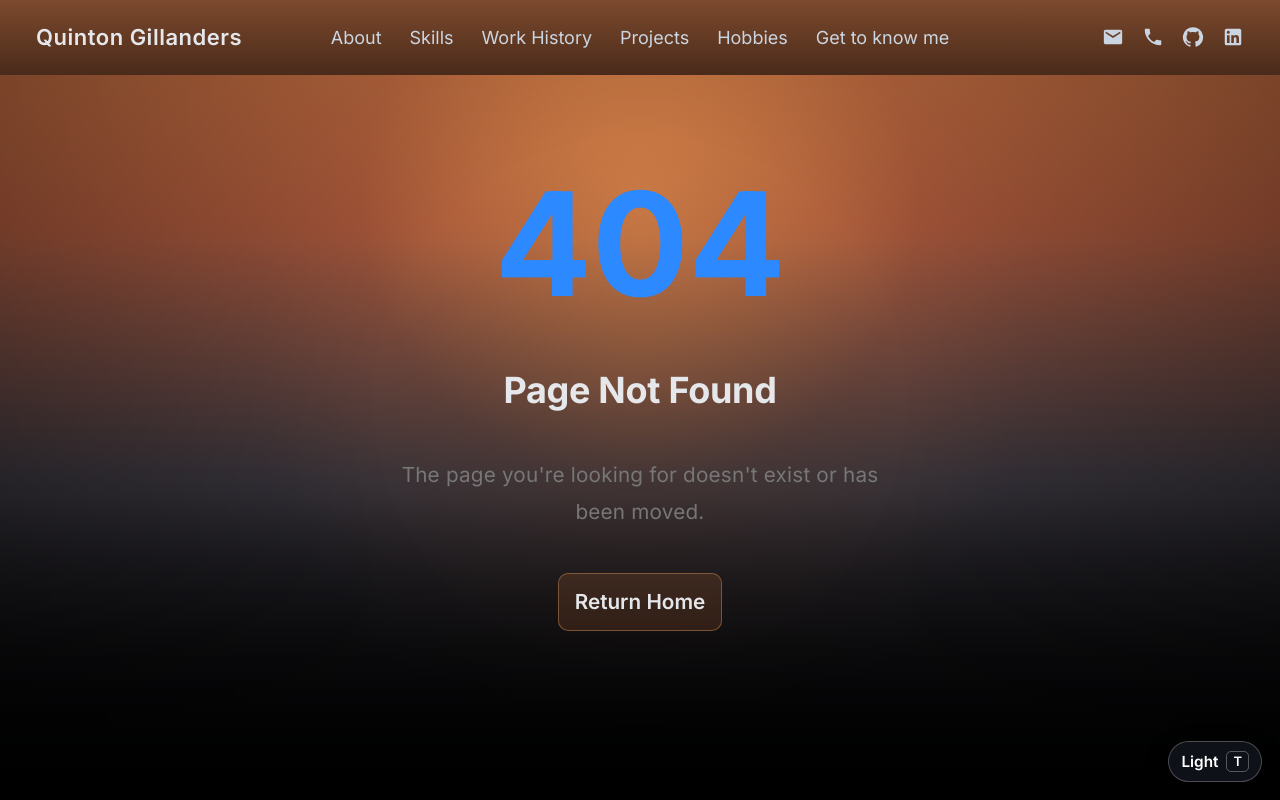
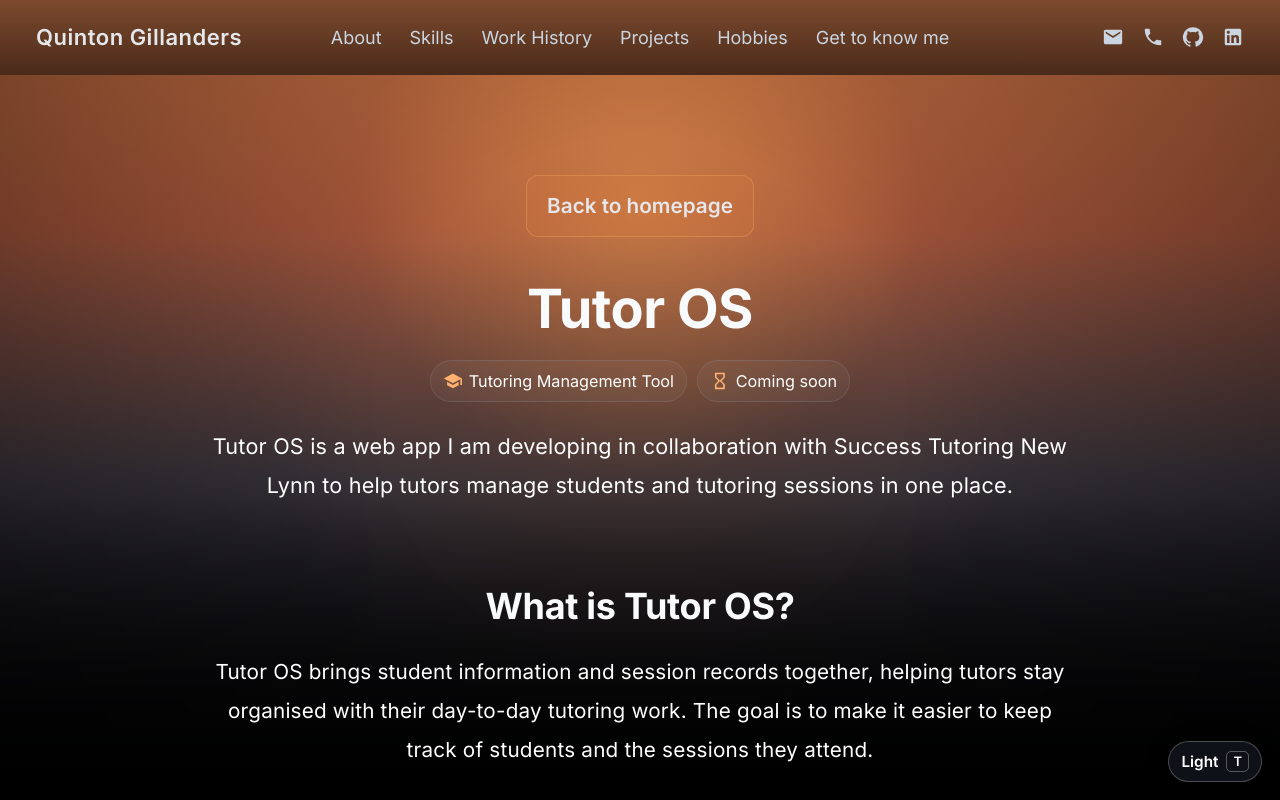
Before and after one commit to quintongillanders/quintonportfolio1, a React (Vite) app: page /tutoros in a window 1280 px wide. Before the commit this address had no page. Built offline with nearby package versions, Linux system fonts and the light colour scheme.

Commit message:
added tutor os case study page

```diff
--- a/src/App.jsx
+++ b/src/App.jsx
@@ -12,6 +12,7 @@ import SuccessTutoringLinks from "./pages/SuccessTutoringLinks";
 import DanubeOrchards from "./pages/DanubeOrchards";
 import NewZealandInsulators from "./pages/NZI";
 import Quinelo from "./pages/quinelo";
+import TutorOS from "./pages/TutorOS";
 import CV from "./pages/CV";
 import NotFound from "./pages/NotFound";
 
@@ -872,18 +873,15 @@ for (const key in knowledgeBase) {
         <h3>TutorOS (Date TBC)</h3>
 
         <p>
-          More details on TutorOS will be shared in the coming months.
+          A web app for managing students and tutoring sessions in one place.
+          Coming soon.
         </p>
 
         <div className="project-buttons">
 
-          <a
-            href="#"
-            className="project-link"
-            onClick={(e) => e.preventDefault()}
-          >
-            Coming Soon
-          </a>
+          <Link to="/tutoros" className="project-link">
+            Learn More
+          </Link>
 
         </div>
 
@@ -1077,6 +1075,7 @@ function App() {
         <Route path="/danube" element={<DanubeOrchards />} />
         <Route path="/nzi" element={<NewZealandInsulators />} />
         <Route path="/quinelo" element={<Quinelo />} />
+        <Route path="/tutoros" element={<TutorOS />} />
         <Route path="/cv" element={<CV />} />
         <Route path="*" element={<NotFound />} />
       </Routes>
--- /dev/null
+++ b/src/pages/TutorOS.jsx
@@ -0,0 +1,45 @@
+import { Link } from "react-router-dom";
+import SchoolIcon from "@mui/icons-material/School";
+import HourglassEmptyIcon from "@mui/icons-material/HourglassEmpty";
+
+export default function TutorOS() {
+  return (
+    <div className="case-study">
+      <div className="back-button-container">
+        <Link to="/" className="back-button">
+          Back to homepage
+        </Link>
+      </div>
+
+      <div className="case-hero">
+        <h1>Tutor OS</h1>
+        <div className="case-meta">
+          <span><SchoolIcon /> Tutoring Management Tool</span>
+          <span><HourglassEmptyIcon /> Coming soon</span>
+        </div>
+        <p className="case-intro">
+          Tutor OS is a web app I am developing in collaboration with Success Tutoring New Lynn to help tutors manage students
+          and tutoring sessions in one place.
+        </p>
+      </div>
+
+      <h2>What is Tutor OS?</h2>
+      <div className="case-card">
+        <p>
+          Tutor OS brings student information and session records together,
+          helping tutors stay organised with their day-to-day tutoring work.
+          The goal is to make it easier to keep track of students and the
+          sessions they attend.
+        </p>
+      </div>
+
+      <h2>Coming soon</h2>
+      <div className="case-card">
+        <p>
+          This project is still in development. More details and the full case
+          study are coming soon. A public release date has not been announced yet.
+        </p>
+      </div>
+    </div>
+  );
+}
```
